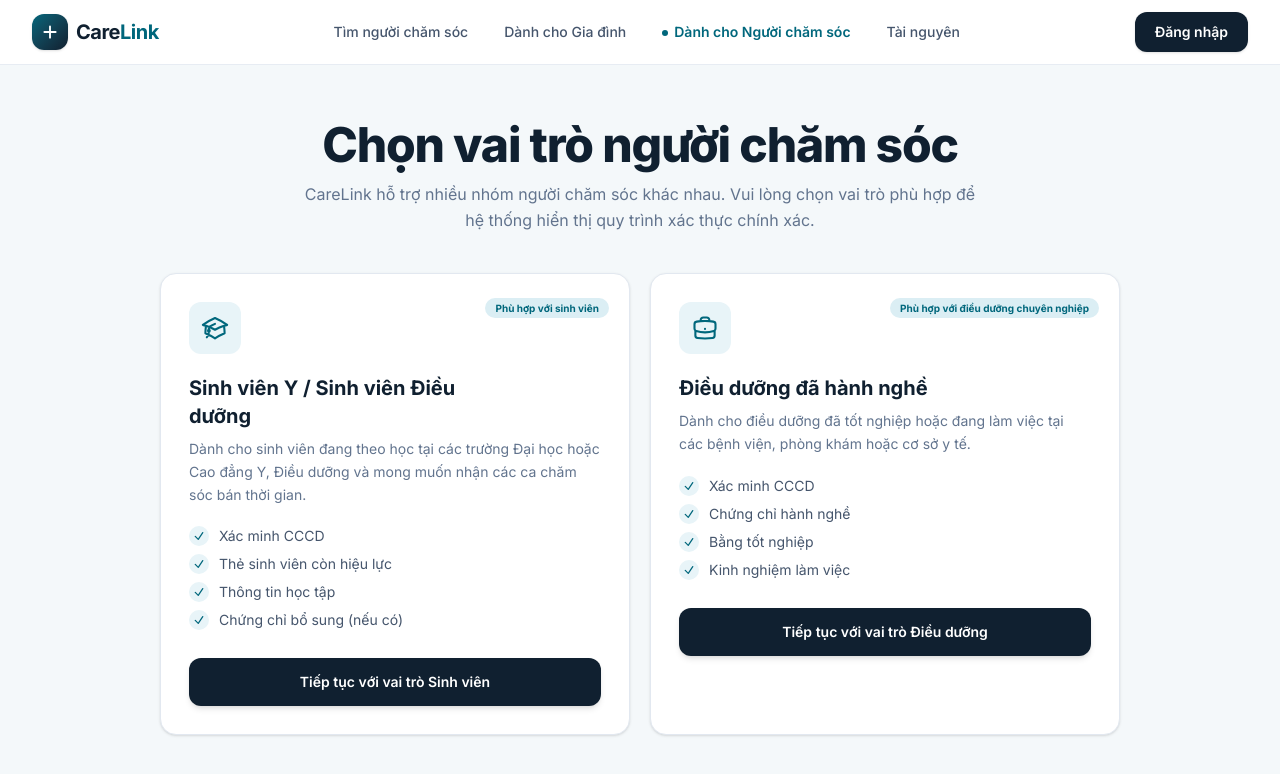
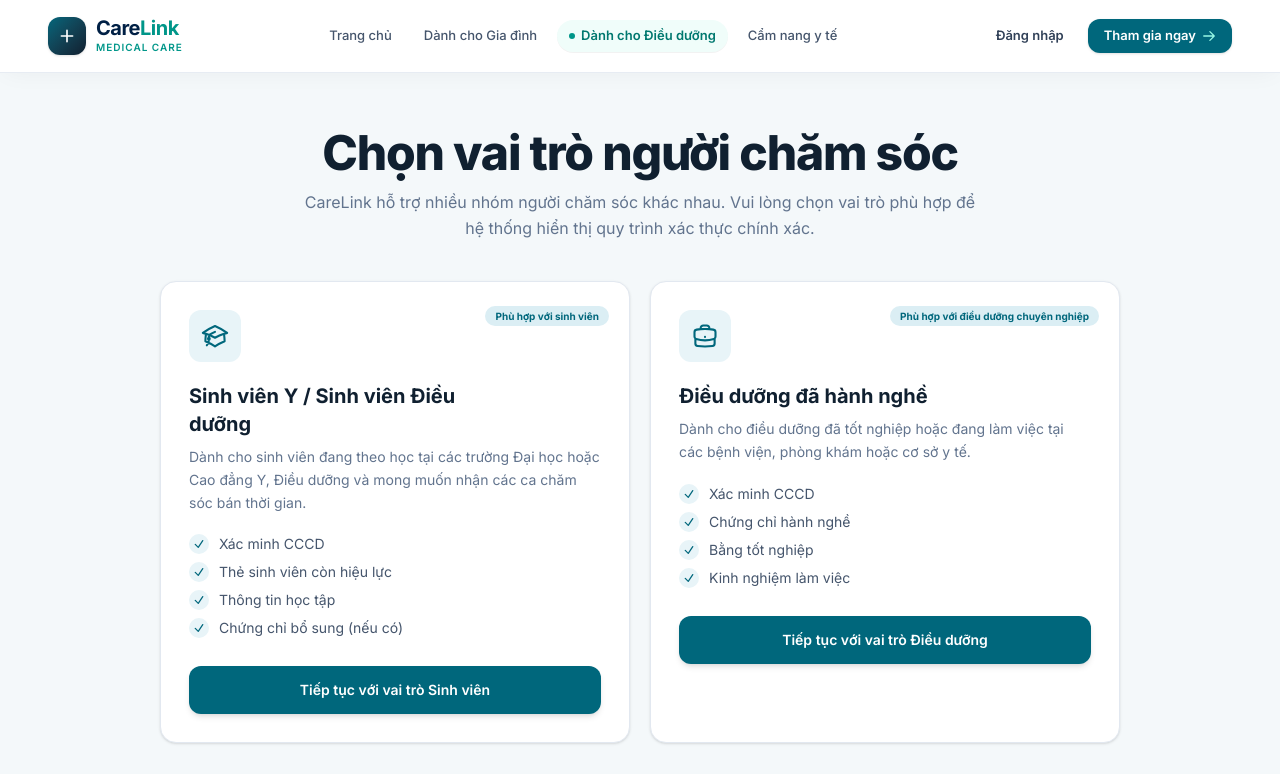
Before and after one commit to DuongDinhKhoi-2607/CareLink_FE, a React (Vite) app: page /caregiver/choose-role in a window 1280 px wide. Shown: the top 774 px of the page. Built offline with nearby package versions, Linux system fonts and the light colour scheme.

Commit message:
feat(ui): dong bo header, logic dieu huong gia dinh va tinh chinh giao dien hero

```diff
--- a/src/components/Header.jsx
+++ b/src/components/Header.jsx
@@ -44,7 +44,6 @@ export default function Header() {
     const navItems = [
         { name: "Trang chủ", path: "/", exact: true },
         { name: "Dành cho Gia đình", path: "/family", exact: false },
-        { name: "Tìm Điều dưỡng", path: "/caregivers", exact: false },
         { name: "Dành cho Điều dưỡng", path: "/caregiver", exact: false },
         { name: "Cẩm nang y tế", path: "#", exact: false },
     ];
@@ -52,9 +51,24 @@ export default function Header() {
     const isItemActive = (item) => {
         if (item.path === "#") return false;
         if (item.exact) return pathname === item.path;
-        if (item.name === "Dành cho Gia đình") return pathname.startsWith("/family");
-        if (item.name === "Tìm Điều dưỡng") return pathname.startsWith("/caregivers");
-        if (item.name === "Dành cho Điều dưỡng") return pathname.startsWith("/caregiver");
+
+        // Phân hệ Dành cho Gia đình: bao trọn hành trình tìm kiếm và đặt lịch của Gia đình
+        if (item.name === "Dành cho Gia đình") {
+            return (
+                pathname.startsWith("/family") ||
+                pathname.startsWith("/services") ||
+                pathname.startsWith("/caregivers") ||
+                pathname === "/chat" ||
+                pathname === "/checkout" ||
+                pathname === "/review"
+            );
+        }
+
+        // Phân hệ Dành cho Điều dưỡng: chỉ active trên luồng tuyển dụng/hồ sơ của điều dưỡng
+        if (item.name === "Dành cho Điều dưỡng") {
+            return pathname === "/caregiver" || (pathname.startsWith("/caregiver/") && !pathname.startsWith("/caregivers"));
+        }
+
         return false;
     };
 
@@ -248,10 +262,10 @@ export default function Header() {
                             </Link>
                             <Link
                                 to="/register"
-                                className="px-4 py-2 text-xs sm:text-[13px] font-semibold text-white bg-[#002045] hover:bg-[#002d60] rounded-xl transition-all shadow-sm hover:shadow-md hover:-translate-y-0.5 flex items-center gap-1.5"
+                                className="px-4 py-2 text-xs sm:text-[13px] font-semibold text-white bg-[#00677c] hover:bg-[#005566] rounded-xl transition-all shadow-sm hover:shadow-md hover:-translate-y-0.5 flex items-center gap-1.5"
                             >
                                 <span>Tham gia ngay</span>
-                                <svg className="w-3.5 h-3.5 text-teal-300" fill="none" stroke="currentColor" strokeWidth="2.2" viewBox="0 0 24 24">
+                                <svg className="w-3.5 h-3.5 text-teal-200" fill="none" stroke="currentColor" strokeWidth="2.2" viewBox="0 0 24 24">
                                     <path strokeLinecap="round" strokeLinejoin="round" d="M13.5 4.5L21 12m0 0l-7.5 7.5M21 12H3" />
                                 </svg>
                             </Link>
@@ -363,7 +377,7 @@ export default function Header() {
                                 <Link
                                     to="/register"
                                     onClick={() => setMobileMenuOpen(false)}
-                                    className="text-center py-2 px-3 bg-[#002045] text-white rounded-xl text-xs font-semibold"
+                                    className="text-center py-2 px-3 bg-[#00677c] hover:bg-[#005566] text-white rounded-xl text-xs font-semibold shadow-sm"
                                 >
                                     Tham gia ngay
                                 </Link>
--- a/src/features/caregiver/pages/ChooseRole.jsx
+++ b/src/features/caregiver/pages/ChooseRole.jsx
@@ -1,5 +1,6 @@
 import React, { useState } from "react";
 import { Link, useNavigate } from "react-router-dom";
+import Header from "../../../components/Header";
 
 /* ─── Role card data ─── */
 const roles = [
@@ -82,55 +83,8 @@ export default function ChooseRole() {
     return (
         <div className="min-h-screen flex flex-col bg-[#f4f8fa]">
 
-            {/* ══ HEADER ══ */}
-            <header className="w-full bg-white border-b border-slate-200/80 sticky top-0 z-50">
-                <div className="max-w-7xl mx-auto px-4 sm:px-6 lg:px-8 h-16 flex items-center justify-between">
-                    {/* Logo */}
-                    <Link to="/" className="flex items-center gap-2 group">
-                        <div className="w-9 h-9 rounded-xl bg-gradient-to-br from-[#00677c] to-[#102030] flex items-center justify-center text-white shadow-sm group-hover:scale-105 transition-transform">
-                            <svg className="w-4.5 h-4.5 text-white" fill="none" stroke="currentColor" strokeWidth="2.5" viewBox="0 0 24 24">
-                                <path strokeLinecap="round" strokeLinejoin="round" d="M12 4.5v15m7.5-7.5h-15" />
-                            </svg>
-                        </div>
-                        <span className="text-xl font-bold text-[#102030] tracking-tight">
-                            Care<span className="text-[#00677c]">Link</span>
-                        </span>
-                    </Link>
-
-                    {/* Nav */}
-                    <nav className="hidden md:flex items-center gap-1">
-                        {[
-                            { label: "Tìm người chăm sóc", to: "/caregivers" },
-                            { label: "Dành cho Gia đình", to: "/family" },
-                            { label: "Dành cho Người chăm sóc", to: "/caregiver", active: true },
-                            { label: "Tài nguyên", to: "#" },
-                        ].map((item) => (
-                            <Link
-                                key={item.label}
-                                to={item.to}
-                                className={`px-4 py-2 rounded-full text-sm font-medium transition-all ${
-                                    item.active
-                                        ? "text-[#00677c] font-semibold"
-                                        : "text-slate-600 hover:text-[#00677c] hover:bg-slate-100/70"
-                                }`}
-                            >
-                                {item.active && (
-                                    <span className="inline-block w-1.5 h-1.5 rounded-full bg-[#00677c] mr-1.5 align-middle" />
-                                )}
-                                {item.label}
-                            </Link>
-                        ))}
-                    </nav>
-
-                    {/* Auth */}
-                    <button
-                        id="btn-login-choose-role"
-                        className="px-5 py-2.5 bg-[#102030] text-white text-sm font-semibold rounded-xl hover:bg-[#1a3248] transition-all hover:-translate-y-0.5 shadow-sm"
-                    >
-                        Đăng nhập
-                    </button>
-                </div>
-            </header>
+            {/* ══ HEADER CHUẨN CARELINK ══ */}
+            <Header />
 
             {/* ══ MAIN ══ */}
             <main className="flex-1 w-full py-14">
@@ -195,7 +149,7 @@ export default function ChooseRole() {
                                 <button
                                     id={`btn-choose-role-${role.id}`}
                                     onClick={() => handleChooseRole(role.id)}
-                                    className="w-full py-3.5 bg-[#102030] text-white rounded-xl font-semibold text-sm mt-2 hover:bg-[#00677c] transition-all duration-300 hover:-translate-y-0.5 shadow-md hover:shadow-[#00677c]/30 hover:shadow-lg"
+                                    className="w-full py-3.5 bg-[#00677c] text-white rounded-xl font-semibold text-sm mt-2 hover:bg-[#005264] transition-all duration-300 hover:-translate-y-0.5 shadow-md hover:shadow-[#00677c]/30 hover:shadow-lg cursor-pointer"
                                 >
                                     {role.btnLabel}
                                 </button>
--- a/src/features/caregiver/pages/ForCaregiver.jsx
+++ b/src/features/caregiver/pages/ForCaregiver.jsx
@@ -147,7 +147,7 @@ export default function ForCaregiver() {
                                 <Link
                                     to="/caregiver/choose-role"
                                     id="cta-hero-start"
-                                    className="inline-flex items-center justify-center gap-2 px-7 py-3.5 bg-[#102030] text-white rounded-xl font-semibold text-sm hover:bg-[#1a3248] transition-all hover:-translate-y-0.5 shadow-md hover:shadow-lg group"
+                                    className="inline-flex items-center justify-center gap-2 px-7 py-3.5 bg-[#00677c] text-white rounded-xl font-semibold text-sm hover:bg-[#005264] transition-all hover:-translate-y-0.5 shadow-md hover:shadow-lg group cursor-pointer"
                                 >
                                     Đăng ký đi làm
                                     <svg className="w-4 h-4 group-hover:translate-x-1 transition-transform" fill="none" stroke="currentColor" strokeWidth="2.5" viewBox="0 0 24 24">
@@ -393,7 +393,7 @@ export default function ForCaregiver() {
                             <Link
                                 to="/caregiver/choose-role"
                                 id="cta-footer-start"
-                                className="inline-flex items-center justify-center gap-2 px-7 py-3.5 bg-[#102030] text-white rounded-xl font-semibold text-sm hover:bg-[#1a3248] transition-all hover:-translate-y-0.5 shadow-md hover:shadow-lg group"
+                                className="inline-flex items-center justify-center gap-2 px-7 py-3.5 bg-[#00677c] text-white rounded-xl font-semibold text-sm hover:bg-[#005264] transition-all hover:-translate-y-0.5 shadow-md hover:shadow-lg group cursor-pointer"
                             >
                                 Đăng ký đi làm
                                 <svg className="w-4 h-4 group-hover:translate-x-1 transition-transform" fill="none" stroke="currentColor" strokeWidth="2.5" viewBox="0 0 24 24">
--- a/src/features/caregiver/pages/Verification.jsx
+++ b/src/features/caregiver/pages/Verification.jsx
@@ -1,5 +1,6 @@
 import React, { useState } from "react";
 import { Link, useSearchParams } from "react-router-dom";
+import Header from "../../../components/Header";
 import VerificationStepper from "../components/VerificationStepper";
 import DocumentUpload from "../components/DocumentUpload";
 
@@ -279,59 +280,8 @@ export default function Verification() {
     return (
         <div className="min-h-screen flex flex-col bg-[#f4f8fa]">
 
-            {/* ══ HEADER ══ */}
-            <header className="w-full bg-white border-b border-slate-200/80 sticky top-0 z-50">
-                <div className="max-w-7xl mx-auto px-4 sm:px-6 lg:px-8 h-16 flex items-center justify-between">
-                    <Link to="/" className="flex items-center gap-2 group">
-                        <div className="w-9 h-9 rounded-xl bg-gradient-to-br from-[#00677c] to-[#102030] flex items-center justify-center text-white shadow-sm group-hover:scale-105 transition-transform">
-                            <svg className="w-4 h-4 text-white" fill="none" stroke="currentColor" strokeWidth="2.5" viewBox="0 0 24 24">
-                                <path strokeLinecap="round" strokeLinejoin="round" d="M12 4.5v15m7.5-7.5h-15" />
-                            </svg>
-                        </div>
-                        <span className="text-xl font-bold text-[#102030] tracking-tight">
-                            Care<span className="text-[#00677c]">Link</span>
-                        </span>
-                    </Link>
-
-                    <nav className="hidden md:flex items-center gap-1">
-                        {[
-                            { label: "Tìm người chăm sóc", to: "/caregivers" },
-                            { label: "Dành cho Gia đình", to: "/family" },
-                            { label: "Dành cho Người chăm sóc", to: "/caregiver", active: true },
-                            { label: "Tài nguyên", to: "#" },
-                        ].map((item) => (
-                            <Link
-                                key={item.label}
-                                to={item.to}
-                                className={`px-4 py-2 rounded-full text-sm font-medium transition-all ${
-                                    item.active
-                                        ? "text-[#00677c] font-semibold"
-                                        : "text-slate-600 hover:text-[#00677c] hover:bg-slate-100/70"
-                                }`}
-                            >
-                                {item.active && (
-                                    <span className="inline-block w-1.5 h-1.5 rounded-full bg-[#00677c] mr-1.5 align-middle" />
-                                )}
-                                {item.label}
-                            </Link>
-                        ))}
-                    </nav>
-
-                    <div className="flex items-center gap-3">
-                        <button
-                            id="btn-register-job"
-                            className="px-5 py-2.5 bg-[#102030] text-white text-sm font-semibold rounded-xl hover:bg-[#1a3248] transition-all hover:-translate-y-0.5 shadow-sm"
-                        >
-                            Đăng ký việc làm
-                        </button>
-                        <div className="w-9 h-9 rounded-full bg-slate-200 flex items-center justify-center overflow-hidden">
-                            <svg className="w-5 h-5 text-slate-400" fill="currentColor" viewBox="0 0 24 24">
-                                <path fillRule="evenodd" d="M7.5 6a4.5 4.5 0 119 0 4.5 4.5 0 01-9 0zM3.751 20.105a8.25 8.25 0 0116.498 0 .75.75 0 01-.437.695A18.683 18.683 0 0112 22.5c-2.786 0-5.433-.608-7.812-1.7a.75.75 0 01-.437-.695z" clipRule="evenodd" />
-                            </svg>
-                        </div>
-                    </div>
-                </div>
-            </header>
+            {/* ══ HEADER CHUẨN CARELINK ══ */}
+            <Header />
 
             {/* ══ PAGE TITLE + STEPPER ══ */}
             <div className="w-full bg-white border-b border-slate-200/60 shadow-sm">
@@ -538,7 +488,7 @@ export default function Verification() {
                                 <button
                                     id="btn-submit-verification"
                                     type="submit"
-                                    className="w-full py-4 bg-[#102030] text-white rounded-2xl font-bold text-base hover:bg-[#00677c] transition-all duration-300 hover:-translate-y-0.5 shadow-lg hover:shadow-[#00677c]/30 hover:shadow-xl flex items-center justify-center gap-3 group"
+                                    className="w-full py-4 bg-[#00677c] text-white rounded-2xl font-bold text-base hover:bg-[#005264] transition-all duration-300 hover:-translate-y-0.5 shadow-lg hover:shadow-[#00677c]/30 hover:shadow-xl flex items-center justify-center gap-3 group cursor-pointer"
                                 >
                                     Gửi hồ sơ xác minh
                                     <svg className="w-5 h-5 group-hover:translate-x-1 transition-transform" fill="none" stroke="currentColor" strokeWidth="2.5" viewBox="0 0 24 24">
--- a/src/features/family/pages/ForFamily.jsx
+++ b/src/features/family/pages/ForFamily.jsx
@@ -122,7 +122,7 @@ export default function ForFamily() {
                             <div className="flex flex-col sm:flex-row items-stretch sm:items-center gap-4 w-full sm:w-auto pt-2">
                                 <Link
                                     to="/services"
-                                    className="px-8 py-3.5 bg-[#102030] text-white rounded-xl font-semibold hover:bg-[#1a365d] transition-all shadow-md text-center inline-flex items-center justify-center"
+                                    className="px-8 py-3.5 bg-[#00677c] text-white rounded-xl font-semibold hover:bg-[#005566] transition-all shadow-md hover:shadow-lg hover:-translate-y-0.5 text-center inline-flex items-center justify-center"
                                 >
                                     Tìm chuyên gia phù hợp
                                 </Link>
@@ -391,7 +391,7 @@ export default function ForFamily() {
                         <div className="flex flex-wrap items-center justify-center gap-4 pt-4">
                             <Link
                                 to="/services"
-                                className="px-8 py-4 bg-[#102030] text-white font-semibold rounded-xl hover:bg-[#1a365d] transition-all shadow-xl hover:-translate-y-0.5 text-center inline-flex items-center justify-center"
+                                className="px-8 py-4 bg-[#00677c] text-white font-semibold rounded-xl hover:bg-[#005566] transition-all shadow-xl hover:-translate-y-0.5 text-center inline-flex items-center justify-center"
                             >
                                 Tìm chuyên gia phù hợp
                             </Link>
--- a/src/layouts/CaregiverLayout.jsx
+++ b/src/layouts/CaregiverLayout.jsx
@@ -67,15 +67,18 @@ export default function CaregiverLayout() {
                 </button>
 
                 {/* Logo */}
-                <Link to="/" className="flex items-center gap-2 group shrink-0">
-                    <div className="w-8 h-8 rounded-lg bg-gradient-to-br from-[#00677c] to-[#102030] flex items-center justify-center shadow-sm">
+                <Link to="/" className="flex items-center gap-2 group shrink-0" title="Về trang chủ CareLink">
+                    <div className="w-8.5 h-8.5 rounded-lg bg-gradient-to-br from-[#00677c] to-[#102030] flex items-center justify-center shadow-sm group-hover:scale-105 transition-transform">
                         <svg className="w-4 h-4 text-white" fill="none" stroke="currentColor" strokeWidth="2.5" viewBox="0 0 24 24">
                             <path strokeLinecap="round" strokeLinejoin="round" d="M12 4.5v15m7.5-7.5h-15" />
                         </svg>
                     </div>
-                    <span className="text-lg font-bold text-[#102030] leading-none">
-                        Care<span className="text-[#00677c]">Link</span>
-                    </span>
+                    <div className="flex flex-col">
+                        <span className="text-base font-bold text-[#102030] leading-none">
+                            Care<span className="text-[#00677c]">Link</span>
+                        </span>
+                        <span className="text-[8.5px] tracking-widest text-[#00677c] uppercase font-semibold mt-0.5">Medical Care</span>
+                    </div>
                 </Link>
 
                 <div className="flex-1" />
```
Also changed, not shown: src/pages/public/Home.jsx (+13 -7 lines).
